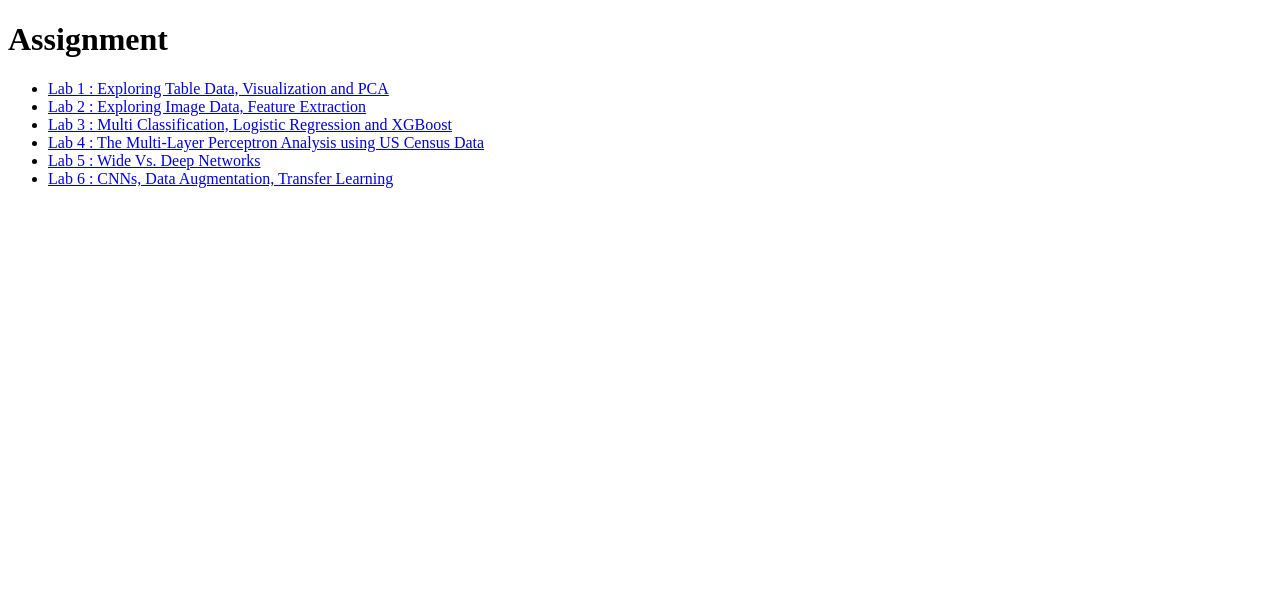
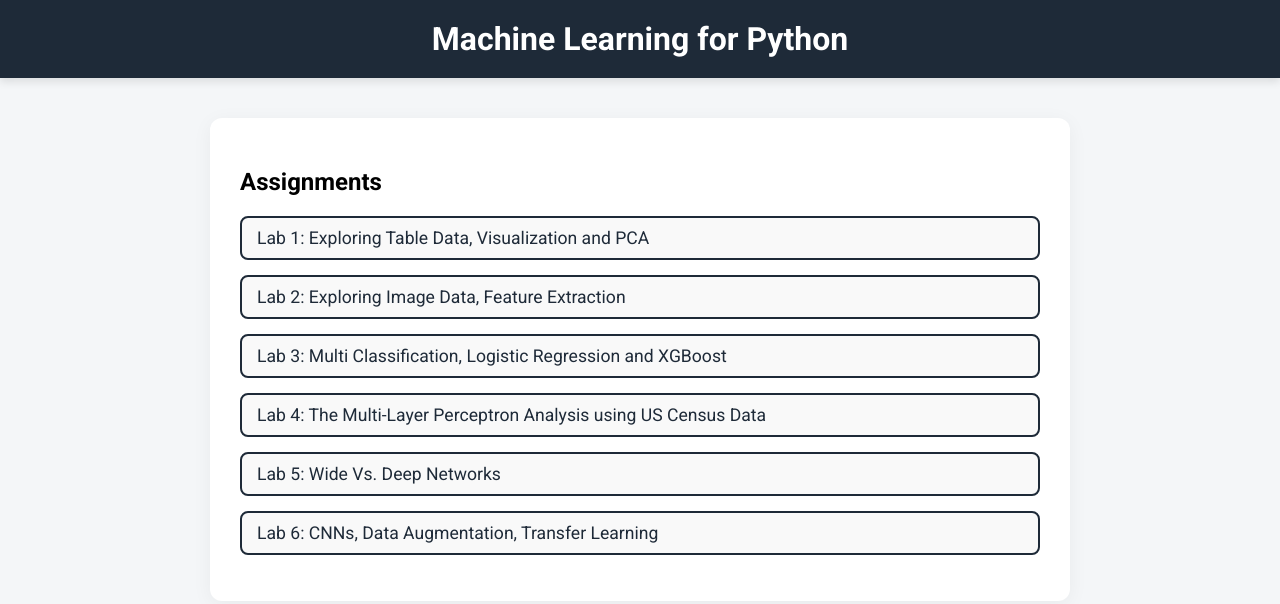
Before and after one commit to bataju44/CS2022, a plain HTML site: page index.html in a window 1280 px wide. Drawn offline with Linux system fonts and the light colour scheme.

Commit message:
cleaned index

```diff
--- a/index.html
+++ b/index.html
@@ -1,18 +1,89 @@
 <!DOCTYPE html>
-<html>
+<html lang="en">
 <head>
   <meta charset="UTF-8">
   <title>Machine Learning for Python</title>
+  <link href="https://fonts.googleapis.com/css2?family=Roboto:wght@400;700&display=swap" rel="stylesheet">
+  <style>
+    body {
+      font-family: 'Roboto', sans-serif;
+      background: #f4f6f8;
+      margin: 0;
+      padding: 0;
+    }
+
+    header {
+      background-color: #1e2a38;
+      color: #fff;
+      padding: 20px 40px;
+      text-align: center;
+      box-shadow: 0 4px 8px rgba(0,0,0,0.1);
+    }
+
+    h1 {
+      margin: 0;
+      font-size: 2rem;
+    }
+
+    main {
+      max-width: 800px;
+      margin: 40px auto;
+      background-color: #fff;
+      padding: 30px;
+      border-radius: 12px;
+      box-shadow: 0 4px 20px rgba(0,0,0,0.05);
+    }
+
+    ul {
+      list-style: none;
+      padding: 0;
+    }
+
+    li {
+      margin: 15px 0;
+    }
+
+    a {
+      text-decoration: none;
+      color: #1e2a38;
+      font-weight: 500;
+      font-size: 1.1rem;
+      padding: 10px 15px;
+      display: block;
+      border: 2px solid #1e2a38;
+      border-radius: 8px;
+      transition: all 0.3s ease;
+      background-color: #f9f9f9;
+    }
+
+    a:hover {
+      background-color: #1e2a38;
+      color: #fff;
+    }
+
+    @media (max-width: 600px) {
+      main {
+        margin: 20px;
+        padding: 20px;
+      }
+    }
+  </style>
 </head>
 <body>
-  <h1>Assignment</h1>
-  <ul>
-    <li><a href="Lab1.html">Lab 1 : Exploring Table Data, Visualization and PCA</a></li>
-    <li><a href="Lab2.html">Lab 2 : Exploring Image Data, Feature Extraction</a></li>
-    <li><a href="Lab3.html">Lab 3 : Multi Classification, Logistic Regression and XGBoost</a></li>
-    <li><a href="Lab4.html">Lab 4 : The Multi-Layer Perceptron Analysis using US Census Data</a></li>
-    <li><a href="Lab5.html">Lab 5 : Wide Vs. Deep Networks</a></li>
-    <li><a href="Lab6.html">Lab 6 : CNNs, Data Augmentation, Transfer Learning </a></li>
-  </ul>
+  <header>
+    <h1>Machine Learning for Python</h1>
+  </header>
+
+  <main>
+    <h2>Assignments</h2>
+    <ul>
+      <li><a href="Lab1.html">Lab 1: Exploring Table Data, Visualization and PCA</a></li>
+      <li><a href="Lab2.html">Lab 2: Exploring Image Data, Feature Extraction</a></li>
+      <li><a href="Lab3.html">Lab 3: Multi Classification, Logistic Regression and XGBoost</a></li>
+      <li><a href="Lab4.html">Lab 4: The Multi-Layer Perceptron Analysis using US Census Data</a></li>
+      <li><a href="Lab5.html">Lab 5: Wide Vs. Deep Networks</a></li>
+      <li><a href="Lab6.html">Lab 6: CNNs, Data Augmentation, Transfer Learning</a></li>
+    </ul>
+  </main>
 </body>
 </html>
```
